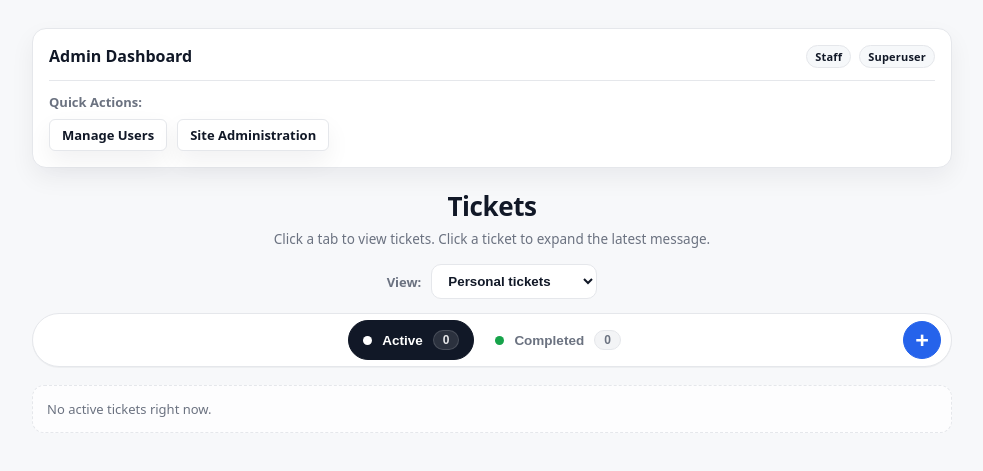
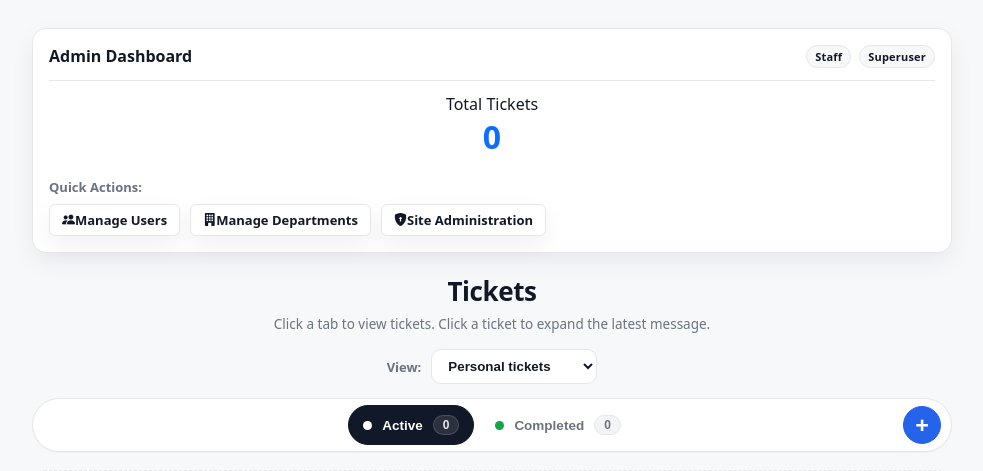
Before and after one commit to k23166158/NAC, a Django app: page / in a window 1280 px wide. Shown: the part 52-523 px from the top of the page, without its empty margins (148-1131 px from the left). Run offline with Django 5.2, Linux system fonts and the light colour scheme; the visitor is signed in with stand-in values (Sample User, id 1); data comes from the database, SQL or seed files in the repository; data that the repository does not hold is empty.

Commit message:
added statistics summary

```diff
--- a/tickets/templates/home_view.html
+++ b/tickets/templates/home_view.html
@@ -25,11 +25,24 @@
         </div>
     </div>
     <div class="admin-body">
+        <div class="admin-stats" style="margin-bottom: 20px; text-align: center;">
+            <div class="stat-item">
+                <span class="stat-label">Total Tickets</span>
+                <span class="stat-value" style="font-size: 2rem; font-weight: bold; color: #0d6efd; display: block;">{{ total_tickets }}</span>
+            </div>
+        </div>
         <p>Quick Actions:</p>
         <div class="admin-actions">
-            <a href="{% url 'manage_users' %}" class="btn-admin">Manage Users</a>
+            <a href="{% url 'manage_users' %}" class="btn-admin">
+                <i class="bi bi-people-fill"></i> Manage Users
+            </a>
+            <a href="{% url 'department_manage' %}" class="btn-admin">
+                <i class="bi bi-building-fill"></i> Manage Departments
+            </a>
             {% if user.is_superuser %}
-            <a href="/admin/" class="btn-admin">Site Administration</a>
+            <a href="/admin/" class="btn-admin">
+                <i class="bi bi-shield-lock-fill"></i> Site Administration
+            </a>
             {% endif %}
         </div>
     </div>
--- a/tickets/views/home_view.py
+++ b/tickets/views/home_view.py
@@ -24,6 +24,7 @@ class HomeView(View):
             "completed_tickets": self.completed_tickets(qs),
             "overdue_tickets": overdue,
             "active_tickets": self.active_tickets(qs, overdue),
+            "total_tickets": Ticket.objects.count() if request.user.is_superuser or request.user.is_staff else None,
         }
         return render(request, "home_view.html", context)
 
```
